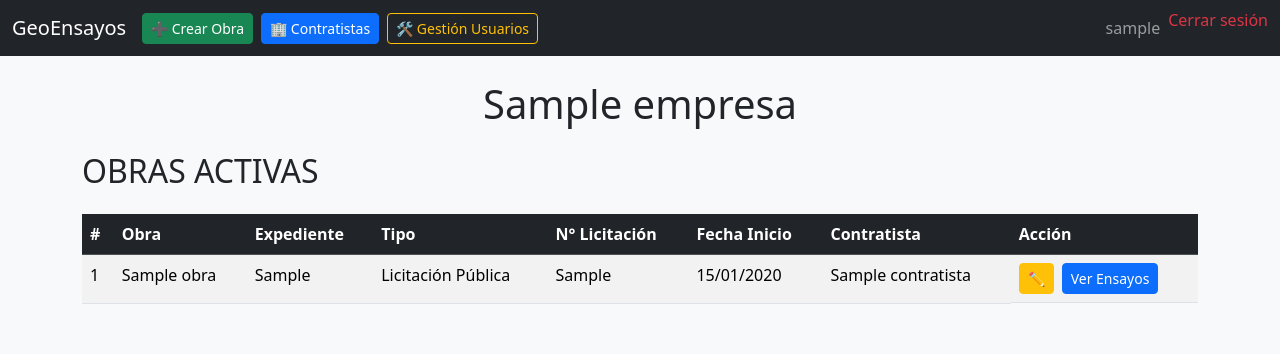
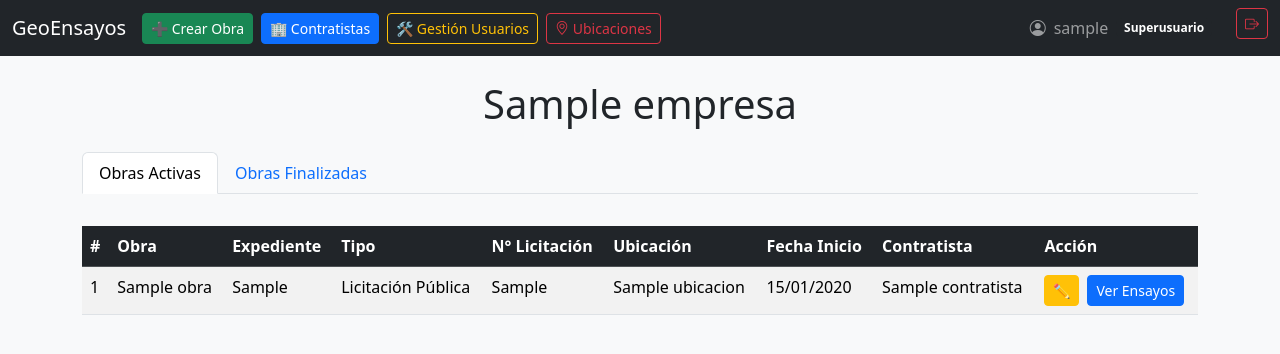
Before and after one commit to maxi-correa/GeoEnsayos, a Django app: page /dashboard/admin/ in a window 1280 px wide. Shown: the top 354 px of the page. Run offline with Django 5.2, Linux system fonts and the light colour scheme; a user stored in the database is signed in; tables that the repository leaves empty hold one stand-in row (values such as "Sample post").

Commit message:
OCTAVO GUARDADO

```diff
--- a/interfaz/templates/base.html
+++ b/interfaz/templates/base.html
@@ -47,24 +47,46 @@
                         🏢 Contratistas
                     </a>
                 </li>
+                {% if request.user.is_superuser or request.user.perfil.rol == "admin" %}
                 <li class="nav-item">
                     <a class="btn btn-outline-warning btn-sm me-2" href="{% url 'lista_usuarios' %}">
                         🛠 Gestión Usuarios
                     </a>
                 </li>
+                {% endif %}
+
+                <li class="nav-item">
+                    <a class="btn btn-outline-danger btn-sm me-2" href="{% url 'lista_ubicaciones' %}">
+                        <i class="bi bi-geo-alt"></i> Ubicaciones
+                    </a>
+                </li>
             </ul>
 
             <ul class="navbar-nav ms-auto">
-                <li class="nav-item">
-                <span class="nav-link">
-                    {{ request.user.username }}
-                </span>
+                <li class="nav-item me-3">
+                    <span class="nav-link d-flex align-items-center gap-2">
+
+                        <i class="bi bi-person-circle"></i>
+
+                        {{ request.user.username }}
+
+                        {% if request.user.is_superuser %}
+                            <span class="badge bg-dark">Superusuario</span>
+                        {% elif request.user.perfil.rol == "admin" %}
+                            <span class="badge bg-danger">Admin</span>
+                        {% elif request.user.perfil.rol == "tecnico" %}
+                            <span class="badge bg-primary">Técnico</span>
+                        {% elif request.user.perfil.rol == "consulta" %}
+                            <span class="badge bg-secondary">Consulta</span>
+                        {% endif %}
+
+                    </span>
                 </li>
                 <li class="nav-item">
                     <form method="post" action="{% url 'logout' %}">
                         {% csrf_token %}
-                        <button type="submit" class="nav-link btn btn-link text-danger p-0">
-                            Cerrar sesión
+                        <button type="submit" class="btn btn-outline-danger btn-sm" title="Cerrar sesión">
+                            <i class="bi bi-box-arrow-right"></i>
                         </button>
                     </form>
                 </li>
@@ -83,9 +105,24 @@
 
         <div class="offcanvas-body">
 
-            <p class="fw-bold text-white">
-            {{ request.user.username }}
-            </p>
+            <div class="mb-3">
+
+                <p class="fw-bold text-white mb-1">
+                    <i class="bi bi-person-circle"></i>
+                    {{ request.user.username }}
+                </p>
+
+                {% if request.user.is_superuser %}
+                    <span class="badge bg-dark">Superusuario</span>
+                {% elif request.user.perfil.rol == "admin" %}
+                    <span class="badge bg-danger">Administrador</span>
+                {% elif request.user.perfil.rol == "tecnico" %}
+                    <span class="badge bg-primary">Técnico</span>
+                {% elif request.user.perfil.rol == "consulta" %}
+                    <span class="badge bg-secondary">Solo consulta</span>
+                {% endif %}
+
+            </div>
 
             <hr class="border-light">
 
@@ -97,14 +134,20 @@
                 🏢 Contratistas
             </a>
 
-            <a href="{% url 'lista_usuarios' %}" class="btn btn-warning  text-dark w-100 mb-3">
+            {% if request.user.is_superuser or request.user.perfil.rol == "admin" %}
+            <a href="{% url 'lista_usuarios' %}" class="btn btn-warning text-dark w-100 mb-3">
                 🛠 Gestión Usuarios
+            </a>
+            {% endif %}
+
+            <a href="{% url 'lista_ubicaciones' %}" class="btn btn-danger w-100 mb-3">
+                <i class="bi bi-geo-alt"></i> Ubicaciones
             </a>
 
             <form method="post" action="{% url 'logout' %}">
                 {% csrf_token %}
                 <button type="submit" class="btn btn-outline-light w-100">
-                    Cerrar sesión
+                    <i class="bi bi-box-arrow-right"></i> Cerrar sesión
                 </button>
             </form>
 
--- a/interfaz/templates/interfaz/dashboard_admin.html
+++ b/interfaz/templates/interfaz/dashboard_admin.html
@@ -3,8 +3,24 @@
 
 <div class="container mt-4">
     <h1 class="text-center my-4">{{ empresa.nombre }}</h1>
-    <h2>OBRAS ACTIVAS</h2>
 
+    <ul class="nav nav-tabs mt-4" id="obrasTabs">
+        <li class="nav-item">
+            <button class="nav-link active" data-bs-toggle="tab" data-bs-target="#activas">
+                Obras Activas
+            </button>
+        </li>
+
+        <li class="nav-item">
+            <button class="nav-link" data-bs-toggle="tab" data-bs-target="#finalizadas">
+                Obras Finalizadas
+            </button>
+        </li>
+    </ul>
+
+    <div class="tab-content mt-3">
+
+        <div class="tab-pane fade show active" id="activas">
         <div class = "table-responsive">
         <table class="table table-striped table-hover mt-3">
             <thead class="table-dark">
@@ -14,34 +30,30 @@
                     <th>Expediente</th>
                     <th>Tipo</th>
                     <th>N° Licitación</th>
+                    <th>Ubicación</th>
                     <th>Fecha Inicio</th>
                     <th>Contratista</th>
                     <th>Acción</th>
                 </tr>
             </thead>
             <tbody>
-            {% for obra in obras %}
+                {% for obra in obras_activas %}
                 <tr>
                     <td>{{ forloop.counter }}</td>
                     <td>{{ obra.nombre }}</td>
                     <td>{{ obra.numero_expediente }}</td>
                     <td>{{ obra.get_tipo_contratacion_display }}</td>
                     <td>{{ obra.numero_licitacion|default:"—" }}</td>
+                    <td>{{ obra.ubicacion|default:"—" }}</td>
                     <td>{{ obra.fecha_inicio|date:"d/m/Y" }}</td>
                     <td>{{ obra.contratista|default:"—" }}</td>
 
-                <td class="d-flex gap-2">
+                    <td>
+                        <div class="d-flex gap-2">
                         <!-- BOTÓN EDITAR -->
-                    <button
-                        class="btn btn-sm btn-warning btn-editar"
-                        data-id="{{ obra.id }}"
-                        data-url="{% url 'editar_obra_modal' obra.id %}"
-                        data-bs-toggle="modal"
-                        data-bs-target="#modalEditar"
-                    >
+                        <a href="{% url 'editar_obra' obra.id %}" class="btn btn-sm btn-warning">
                             ✏
-                    </button>
-
+                        </a>
                         <!-- BOTÓN VER ENSAYOS -->
                         {% if obra.cantidad_ensayos > 0 %}
                             <a href="#" class="btn btn-sm btn-primary">
@@ -52,115 +64,100 @@
                                 Ver Ensayos
                             </button>
                         {% endif %}
+                        </div>
                     </td>
                 </tr>
                 {% empty %}
                 <tr>
-                <td colspan="8" class="text-center">
+                    <td colspan="9" class="text-center">
                         No hay obras registradas.
                     </td>
                 </tr>
                 {% endfor %}
             </tbody>
         </table>
+        {% include "interfaz/partials/paginador.html" with page_obj=obras_activas  page_param="page_activas" tab="activas" %}
         </div>
         </div>
 
-<!-- MODAL EDITAR OBRA -->
-<div class="modal fade" id="modalEditar" tabindex="-1">
-<div class="modal-dialog modal-lg">
-    <div class="modal-content">
+        <div class="tab-pane fade" id="finalizadas">
+        <div class="table-responsive">
+            <table class="table table-striped table-hover mt-3">
+            <thead class="table-dark">
+                <tr>
+                <th>#</th>
+                <th>Obra</th>
+                <th>Expediente</th>
+                <th>Tipo</th>
+                <th>N° Licitación</th>
+                <th>Ubicación</th>
+                <th>Fecha Inicio</th>
+                <th>Contratista</th>
+                <th>Acción</th>
+                </tr>
+            </thead>
 
-    <div class="modal-header bg-warning">
-        <h5 class="modal-title">Editar Obra</h5>
-        <button type="button" class="btn-close" data-bs-dismiss="modal"></button>
+            <tbody>
+            {% for obra in obras_finalizadas %}
+            <tr>
+                <td>{{ obras_finalizadas.start_index|add:forloop.counter0 }}</td>
+                <td>{{ obra.nombre }}</td>
+                <td>{{ obra.numero_expediente }}</td>
+                <td>{{ obra.get_tipo_contratacion_display }}</td>
+                <td>{{ obra.numero_licitacion|default:"—" }}</td>
+                <td>{{ obra.ubicacion|default:"—" }}</td>
+                <td>{{ obra.fecha_inicio|date:"d/m/Y" }}</td>
+                <td>{{ obra.contratista|default:"—" }}</td>
+
+                <td>
+                <div class="d-flex gap-2">
+                    {% if obra.cantidad_ensayos > 0 %}
+                    <a href="#" class="btn btn-sm btn-primary">
+                    Ver Ensayos
+                    </a>
+                    {% else %}
+                    <button class="btn btn-sm btn-secondary" disabled>
+                    Ver Ensayos
+                    </button>
+                    {% endif %}
                 </div>
-
-    <div class="modal-body" id="modalBodyEditar">
-        <div class="text-center p-4">
-            Cargando...
-        </div>
-    </div>
-
+                </td>
+            </tr>
+                {% empty %}
+                <tr>
+                    <td colspan="9" class="text-center">
+                        No hay obras finalizadas.
+                    </td>
+                </tr>
+            {% endfor %}
+            </tbody>
+            </table>
+            {% include "interfaz/partials/paginador.html" with page_obj=obras_finalizadas  page_param="page_finalizadas" tab="finalizadas" %}
         </div>
         </div>
     </div>
-
+</div>
 {% endblock %}
 
 {% block scripts %}
+
 <script>
 
-document.addEventListener("DOMContentLoaded", function() {
+    document.addEventListener("DOMContentLoaded", function(){
 
-    const modalBody = document.getElementById("modalBodyEditar");
+        const params = new URLSearchParams(window.location.search)
+        const tab = params.get("tab")
 
-    document.querySelectorAll(".btn-editar").forEach(btn => {
+        if(tab){
 
-        btn.addEventListener("click", function() {
+            const trigger = document.querySelector(`button[data-bs-target="#${tab}"]`)
 
-            const url = this.dataset.url;
-
-            fetch(url)
-                .then(response => response.json())
-                .then(data => {
-                    modalBody.innerHTML = data.html;
-                    activarMayusculas();
-                    activarSubmit(url);
-                });
-
-        });
-
-    });
-
-    function activarSubmit(url) {
-
-        const form = document.getElementById("formEditar");
-
-        form.addEventListener("submit", function(e) {
-            e.preventDefault();
-
-            fetch(url, {
-                method: "POST",
-                headers: {
-                    "X-CSRFToken": document.querySelector("[name=csrfmiddlewaretoken]").value
-                },
-                body: new FormData(form)
-            })
-            .then(response => response.json())
-            .then(data => {
-
-                if (data.success) {
-                    location.reload();
-                } else {
-                    modalBody.innerHTML = data.html;
-                    activarMayusculas();
-                    activarSubmit(url);
-                }
-
-            });
-
-        });
-
-    }
-
-});
-
-function activarMayusculas() {
-    const nombreInput = document.getElementById("id_nombre");
-
-    if (nombreInput) {
-        nombreInput.addEventListener("input", function() {
-            this.value = this.value.toUpperCase();
-        });
-    }
-
-    const expedienteInput = document.getElementById("id_numero_expediente");
-    if (expedienteInput){
-        expedienteInput.addEventListener("input", function() {
-            this.value = this.value.toUpperCase();
-        })
+            if(trigger){
+                const tabBootstrap = new bootstrap.Tab(trigger)
+                tabBootstrap.show()
             }
         }
+    })
 </script>
+
 {% endblock %}
--- /dev/null
+++ b/interfaz/templates/interfaz/partials/paginador.html
@@ -0,0 +1,33 @@
+{% if page_obj.paginator.num_pages > 1 %}
+
+<nav class="mt-3">
+<ul class="pagination justify-content-center">
+
+{% if page_obj.has_previous %}
+<li class="page-item">
+<a class="page-link"
+href="?{{ page_param }}={{ page_obj.previous_page_number }}{% if tab %}&tab={{ tab }}{% endif %}">
+Anterior
+</a>
+</li>
+{% endif %}
+
+<li class="page-item disabled">
+<span class="page-link">
+Página {{ page_obj.number }} de {{ page_obj.paginator.num_pages }}
+</span>
+</li>
+
+{% if page_obj.has_next %}
+<li class="page-item">
+<a class="page-link"
+href="?{{ page_param }}={{ page_obj.next_page_number }}{% if tab %}&tab={{ tab }}{% endif %}">
+Siguiente
+</a>
+</li>
+{% endif %}
+
+</ul>
+</nav>
+
+{% endif %}
--- a/interfaz/templates/interfaz/usuarios/lista_usuarios.html
+++ b/interfaz/templates/interfaz/usuarios/lista_usuarios.html
@@ -5,7 +5,7 @@
 
     <div class="d-flex justify-content-between align-items-center mb-3">
         <h2>Gestión de Usuarios</h2>
-        <a href="{% url 'crear_usuario' %}" class="btn btn-primary">
+        <a href="{% url 'crear_usuario' %}" class="btn btn-warning">
             ➕ Nuevo Usuario
         </a>
     </div>
--- a/interfaz/urls.py
+++ b/interfaz/urls.py
@@ -6,7 +6,7 @@ urlpatterns = [
     path('dashboard/admin/', views.dashboard_admin, name='dashboard_admin'),
 
     path('obras/crear/', views.crear_obra, name='crear_obra'),
-    path("obras/<int:pk>/editar-modal/", views.editar_obra_modal, name="editar_obra_modal"),
+    path('obras/<int:pk>/editar/', views.editar_obra, name='editar_obra'),
 
     path('contratistas/', views.lista_contratistas, name='lista_contratistas'),
     path('contratistas/crear/', views.crear_contratista, name='crear_contratista'),
@@ -17,4 +17,8 @@ urlpatterns = [
     path('usuarios/', views.lista_usuarios, name='lista_usuarios'),
     path('usuarios/crear/', views.crear_usuario, name='crear_usuario'),
     path('usuarios/<int:pk>/editar/', views.editar_usuario, name='editar_usuario'),
+
+    path('ubicaciones/', views.lista_ubicaciones, name='lista_ubicaciones'),
+    path('ubicaciones/crear/', views.crear_ubicacion, name='crear_ubicacion'),
+    path('ubicaciones/<int:pk>/editar/', views.editar_ubicacion, name='editar_ubicacion'),
 ]
--- a/interfaz/views.py
+++ b/interfaz/views.py
@@ -1,3 +1,4 @@
+import json
 from pyexpat.errors import messages
 from django.shortcuts import redirect, render, get_object_or_404
 from django.template.loader import render_to_string
@@ -6,11 +7,12 @@ from django.contrib import messages
 from django.contrib.auth.models import User
 from django.contrib.auth.views import LoginView
 from django.contrib.auth.decorators import login_required
+from django.views.decorators.http import require_POST
 from django.urls import reverse_lazy
 from django.core.paginator import Paginator
 from django.db.models import Count
 from core.models import Perfil
-from ensayos.models import Ensayo, Obra, Contratista
+from ensayos.models import Ensayo, Obra, Contratista, Ubicacion
 from ensayos.permissions import ensayos_visibles_para
 from .forms import ObraForm, ContratistaForm
 from .decorators import rol_requerido
@@ -44,18 +46,41 @@ def dashboard_tecnico(request):
 @rol_requerido("admin", "consulta")
 def dashboard_admin(request):
 
-    obras = (Obra.objects
-            .filter(activa = True)
-            .annotate(cantidad_ensayos = Count('muestra__ensayos'))
-            .order_by('nombre')
-            )
+    empresa = request.user.perfil.empresa
+
+    # OBRAS ACTIVAS
+    obras_activas_list = (
+        Obra.objects
+        .filter(activa=True, empresa=empresa)
+        .annotate(cantidad_ensayos=Count('muestra__ensayos'))
+        .order_by('nombre')
+    )
+
+    paginator_activas = Paginator(obras_activas_list, 5)
+    page_activas = request.GET.get("page_activas")
+    obras_activas = paginator_activas.get_page(page_activas)
+
+
+    # OBRAS FINALIZADAS
+    obras_finalizadas_list = (
+        Obra.objects
+        .filter(activa=False, empresa=empresa)
+        .annotate(cantidad_ensayos=Count('muestra__ensayos'))
+        .order_by('-fecha_inicio')
+    )
+
+    paginator_finalizadas = Paginator(obras_finalizadas_list, 5)
+    page_finalizadas = request.GET.get("page_finalizadas")
+    obras_finalizadas = paginator_finalizadas.get_page(page_finalizadas)
+
 
     context = {
-        'obras': obras,
-        'empresa': Obra.objects.filter(empresa=request.user.perfil.empresa, activa=True).first().empresa
+        "empresa": empresa,
+        "obras_activas": obras_activas,
+        "obras_finalizadas": obras_finalizadas,
     }
 
-    return render(request, 'interfaz/dashboard_admin.html', context)
+    return render(request, "interfaz/dashboard_admin.html", context)
 
 @login_required
 @rol_requerido("admin")
@@ -83,7 +108,8 @@ def crear_obra(request):
 
 @login_required
 @rol_requerido("admin")
-def editar_obra_modal(request, pk):
+def editar_obra(request, pk):
+
     obra = get_object_or_404(Obra, pk=pk)
 
     if request.method == "POST":
@@ -91,16 +117,20 @@ def editar_obra_modal(request, pk):
 
         if form.is_valid():
             form.save()
-            return JsonResponse({"success": True})
+            messages.success(request, "Obra actualizada correctamente.")
+            return redirect("dashboard_admin")
 
-        html = render_to_string("obras/partials/form_editar.html", {"form": form, "obra": obra}, request=request)
-        return JsonResponse({"success": False, "html": html})
+    else:
+        form = ObraForm(instance=obra)
 
-    form = ObraForm(instance=obra)
-
-    html = render_to_string("obras/partials/form_editar.html", {"form": form, "obra": obra}, request=request)
-
-    return JsonResponse({"html": html})
+    return render(
+        request,
+        "interfaz/editar_obra.html",
+        {
+            "form": form,
+            "obra": obra
+        }
+    )
 
 @login_required
 @rol_requerido("admin")
@@ -244,6 +274,10 @@ def editar_usuario(request, pk):
     perfil = user.perfil
 
     if request.method == 'POST':
+
+        user.first_name = request.POST['first_name']
+        user.last_name = request.POST['last_name']
+
         # Solo permitir cambiar rol si NO es el mismo usuario
         if usuario_actual != user:
             perfil.rol = request.POST['rol']
@@ -265,3 +299,66 @@ def editar_usuario(request, pk):
     }
 
     return render(request, 'interfaz/usuarios/editar_usuario.html', context)
+
+@login_required
+@rol_requerido('admin')
+def lista_ubicaciones(request):
+
+    empresa = request.user.perfil.empresa
+
+    ubicaciones = Ubicacion.objects.filter(
+        empresa=empresa
+    ).order_by('nombre')
+
+    return render(request, 'interfaz/ubicaciones/lista_ubicaciones.html', {
+        'ubicaciones': ubicaciones
+    })
+
+
+@login_required
+@rol_requerido('admin')
+def crear_ubicacion(request):
+
+    if request.method == 'POST':
+
+        nombre = request.POST['nombre']
+
+        if Ubicacion.objects.filter(nombre=nombre.upper()).exists():
+            messages.error(request, "La ubicación ya existe.")
+            return redirect('crear_ubicacion')
+
+        Ubicacion.objects.create(
+            nombre=nombre,
+            empresa=request.user.perfil.empresa
+        )
+
+        next_url = request.GET.get('next')
+
+        if next_url:
+            return redirect(next_url)
+
+        messages.success(request, "Ubicación creada correctamente.")
+        return redirect('lista_ubicaciones')
+
+    return render(request, 'interfaz/ubicaciones/crear_ubicacion.html')
+
+
+@login_required
+@rol_requerido('admin')
+def editar_ubicacion(request, pk):
+
+    ubicacion = get_object_or_404(Ubicacion, pk=pk)
+
+    if request.method == 'POST':
+
+        ubicacion.nombre = request.POST['nombre']
+        ubicacion.activa = 'activa' in request.POST
+
+        ubicacion.save()
+
+        messages.success(request, "Ubicación actualizada.")
+        return redirect('lista_ubicaciones')
+
+    return render(request, 'interfaz/ubicaciones/editar_ubicacion.html', {
+        'ubicacion': ubicacion
+    })
```
Also changed, not shown: ensayos/models.py (+19 -2 lines), interfaz/forms.py (+15 -7 lines), interfaz/templates/interfaz/crear_obra.html (+10 -1 lines), interfaz/templates/interfaz/editar_obra.html (added, +42 -0 lines), interfaz/templates/interfaz/ubicaciones/crear_ubicacion.html (added, +26 -0 lines), interfaz/templates/interfaz/ubicaciones/editar_ubicacion.html (added, +68 -0 lines), interfaz/templates/interfaz/ubicaciones/lista_ubicaciones.html (added, +93 -0 lines), interfaz/templates/obras/partials/form_crear.html (added, +19 -0 lines), interfaz/templates/obras/partials/form_editar.html (+25 -1 lines), ensayos/migrations/0014_ubicacion_alter_cantera_ubicacion_and_more.py (added). Lines whose indentation alone changed are shown as unchanged.
